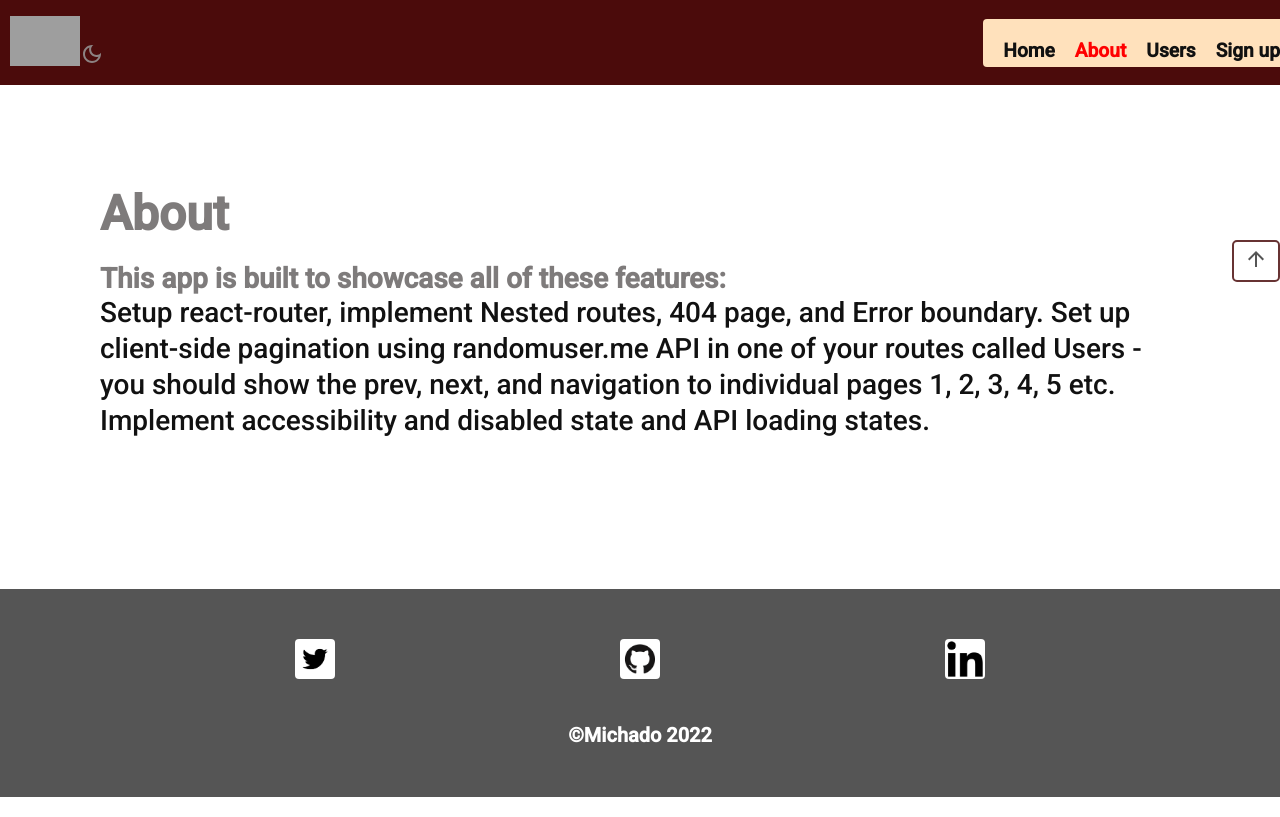
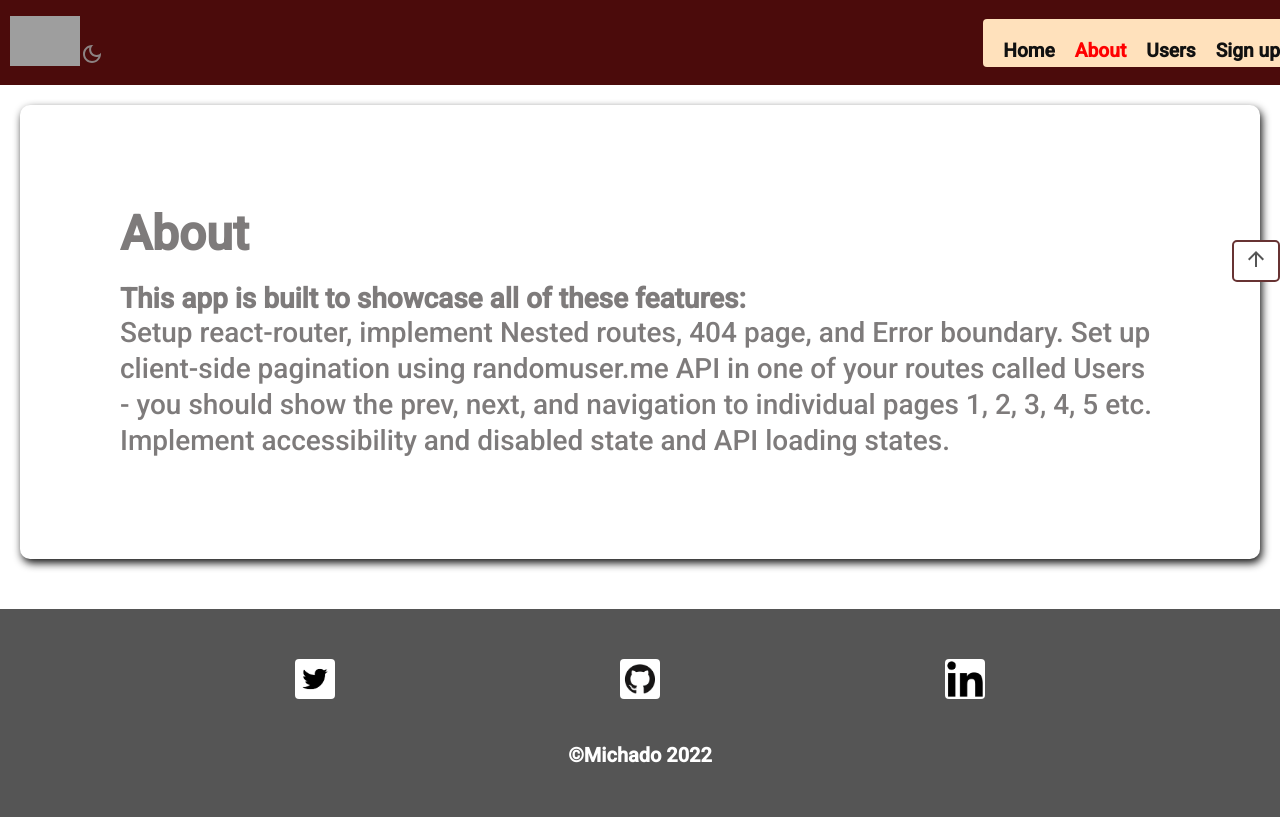
Before and after one commit to michado2019/Altschool-assignment-two, a React (Create React App) app: page /about in a window 1280 px wide. Built offline with nearby package versions, Linux system fonts and the light colour scheme; grey boxes are pictures that could not be loaded.

Commit message:
about page modified

```diff
--- a/src/pages/about/About.css
+++ b/src/pages/about/About.css
@@ -1,18 +1,27 @@
 .aboutWrapper{
     padding: 20px 20px;
+    display: flex;
+    flex-direction: column;
+    justify-content: center;
+    box-shadow: 2px 4px 8px #111111;
+    border-radius: 10px;
+    margin: 20px;
 }
 .aboutTitle{
     font-size: 32px;
     padding-bottom: 20px;
     color: #7e7b7b;
+    font-weight: 600;
 }
 .aboutDescription{
     font-size: 20px;
     color: #7e7b7b;
+    font-weight: 600;
 }
 .aboutDetails{
     font-size: 20px;
     line-height: 36px;
+    color: #7e7b7b;
 }
 
 /*Media Queries*/
```
